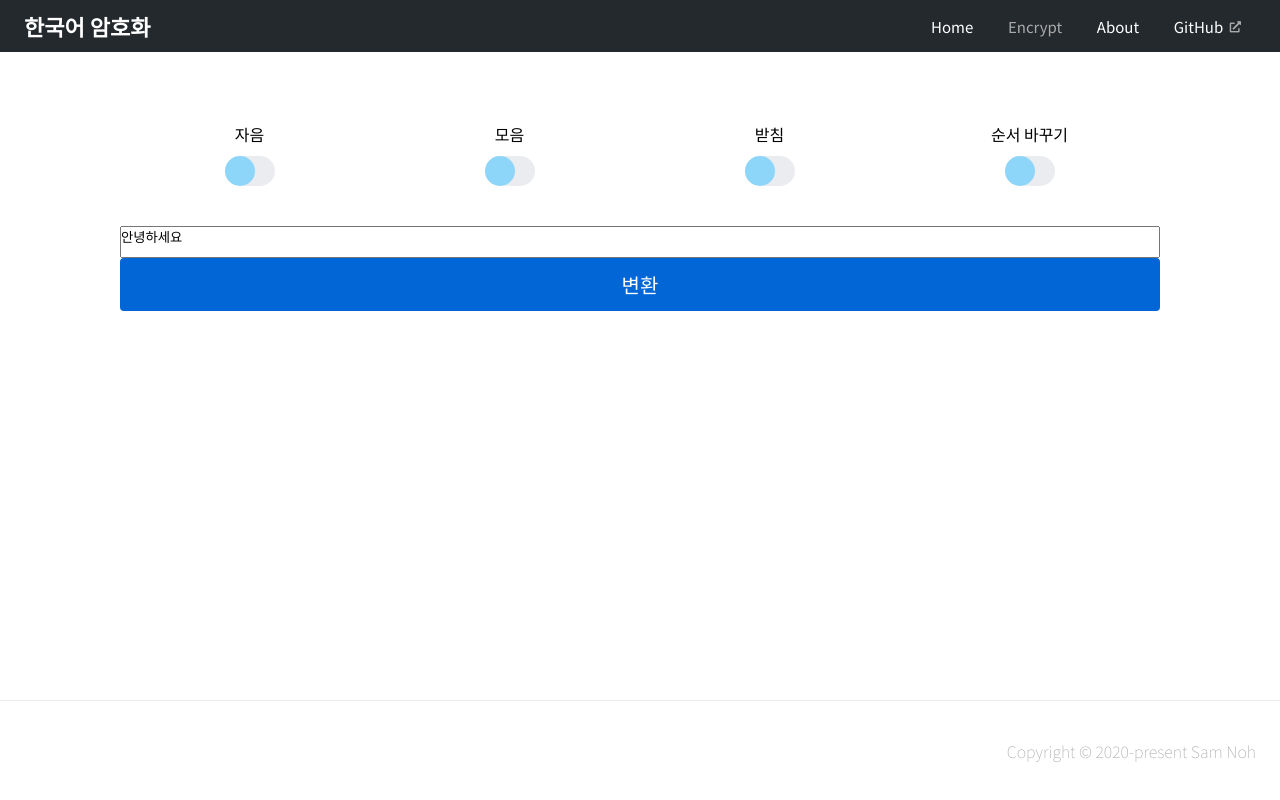
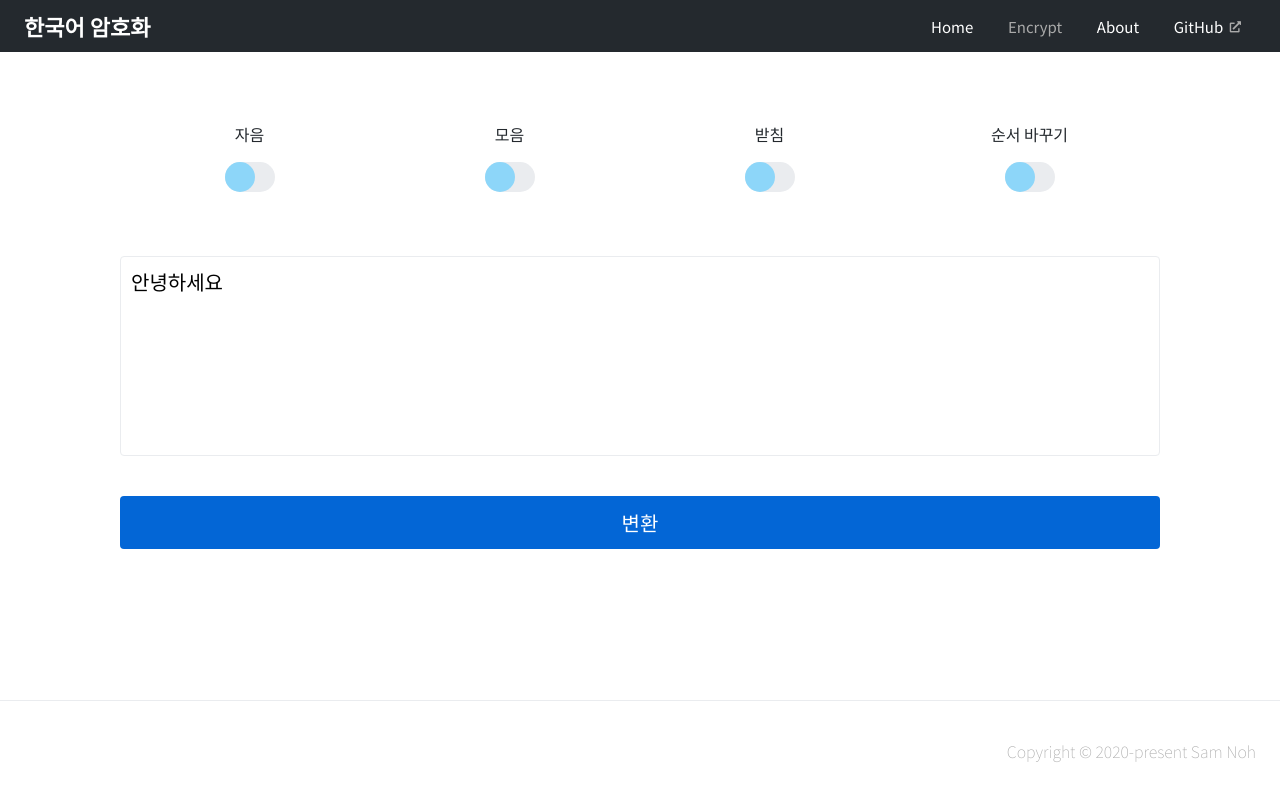
Before and after one commit to samnoh/korean-encryption, a React (Create React App) app: page /encrypt in a window 1280 px wide. Built offline with nearby package versions, Linux system fonts and the light colour scheme.

Commit message:
feat(components/common): update ToggleButton

```diff
--- a/src/components/common/Button.js
+++ b/src/components/common/Button.js
@@ -21,9 +21,9 @@ const Container = styled.button`
     }
 `;
 
-const Button = ({ background, color, children }) => {
+const Button = ({ background, color, children, ...rest }) => {
     return (
-        <Container background={background} color={color}>
+        <Container background={background} color={color} {...rest}>
             {children}
         </Container>
     );
--- a/src/components/common/ToggleButton.js
+++ b/src/components/common/ToggleButton.js
@@ -1,7 +1,7 @@
 import React from 'react';
 import styled from 'styled-components';
 
-import { palette as p, moveRight, moveLeft } from 'styles';
+import { media, palette as p, moveRight, moveLeft } from 'styles';
 
 const Container = styled.div`
     width: 100%;
@@ -10,7 +10,13 @@ const Container = styled.div`
     user-select: none;
     margin-bottom: 40px;
 
+    ${media.mobile`
+        padding: 0 15px;
+        text-align: left;
+    `};
+
     & label {
+        color: ${p.darkblue};
         pointer-events: none;
     }
 
@@ -18,12 +24,13 @@ const Container = styled.div`
         visibility: hidden;
         margin-left: -12px;
         cursor: pointer;
+        outline: none;
 
         &::before {
             visibility: visible;
             content: ' ';
             position: absolute;
-            top: calc(100% + 10px);
+            top: calc(100% + 16px);
             left: 0;
             right: 0;
             margin: 0 auto;
@@ -31,6 +38,11 @@ const Container = styled.div`
             height: 30px;
             background: ${p.lightgray};
             border-radius: 15px;
+
+            ${media.mobile`
+                top: 0;
+                left: calc(100% - 60px);
+            `};
         }
 
         &::after {
@@ -38,7 +50,7 @@ const Container = styled.div`
             visibility: visible;
             content: ' ';
             position: absolute;
-            top: calc(100% + 10px);
+            top: calc(100% + 16px);
             left: 0;
             right: 0;
             margin: 0 auto;
@@ -47,6 +59,11 @@ const Container = styled.div`
             border-radius: 50%;
             background: ${p.lightblue};
             animation: ${moveLeft('10px', '-10px')} 0.3s forwards ease;
+
+            ${media.mobile`
+                top: 0;
+                left: calc(100% - 60px);
+            `};
         }
 
         &:checked::after {
--- a/src/pages/EncryptPage.js
+++ b/src/pages/EncryptPage.js
@@ -13,29 +13,45 @@ import encryptHangul, {
 import { copyToClipboard } from 'utils';
 import { media, palette as p } from 'styles';
 
-const Container = styled.div``;
-
 const Form = styled.form`
     width: 100%;
     display: flex;
     flex-direction: column;
 
+    & button[type='submit'] {
+        margin-bottom: 40px;
+    }
+
     & .options {
-        margin: 40px 0;
+        margin: 40px 0 70px;
         display: flex;
         justify-content: space-between;
         align-items: center;
+
+        ${media.mobile`
+            flex-direction: column;
+            margin: 10px 0 0;
+        `};
     }
 
     & + .output {
         border: 1px solid ${p.lightgray};
         border-radius: 4px;
         white-space: pre;
+        margin-bottom: 40px;
+        width: 100%;
     }
 `;
 
 const TextArea = styled.textarea`
+    border: 1px solid ${p.lightgray};
+    border-radius: 4px;
+    padding: 10px 10px 0;
+    font-size: 20px;
+    height: 200px;
     resize: none;
+    outline: none;
+    margin-bottom: 40px;
 `;
 
 const optionButtons = [
@@ -102,7 +118,6 @@ const EncryptPage = () => {
 
     return (
         <PageTemplate>
-            <Container>
             <Form onSubmit={onSubmit}>
                 <div className="options">
                     {optionButtons.map(attr => (
@@ -126,7 +141,6 @@ const EncryptPage = () => {
                     Copy
                 </button>
             )}
-            </Container>
         </PageTemplate>
     );
 };
--- a/src/styles/reset.js
+++ b/src/styles/reset.js
@@ -1,6 +1,10 @@
 import { createGlobalStyle } from 'styled-components';
 
 const GlobalStyle = createGlobalStyle`
+    body, html {
+        height: 100%;
+    }
+
     * {
         margin: 0;
         padding: 0;
```
Lines whose indentation alone changed are shown as unchanged.
